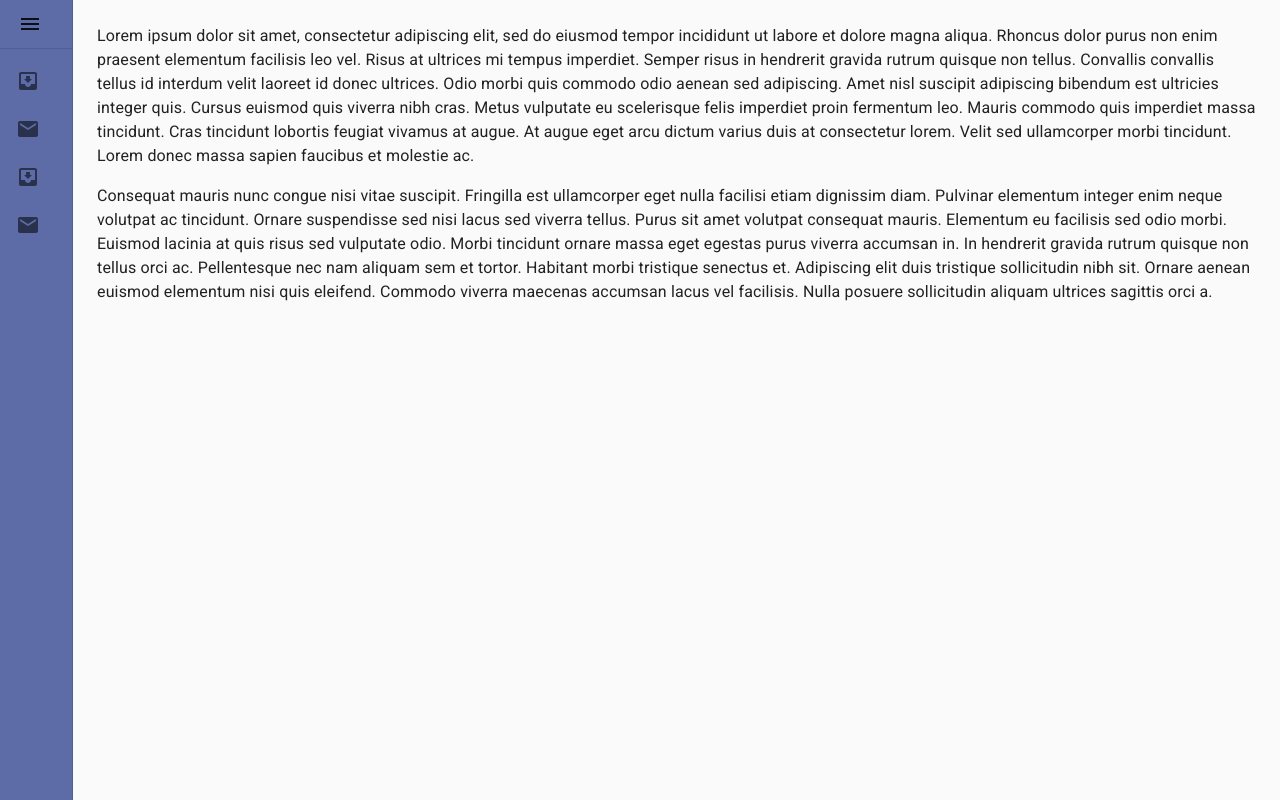
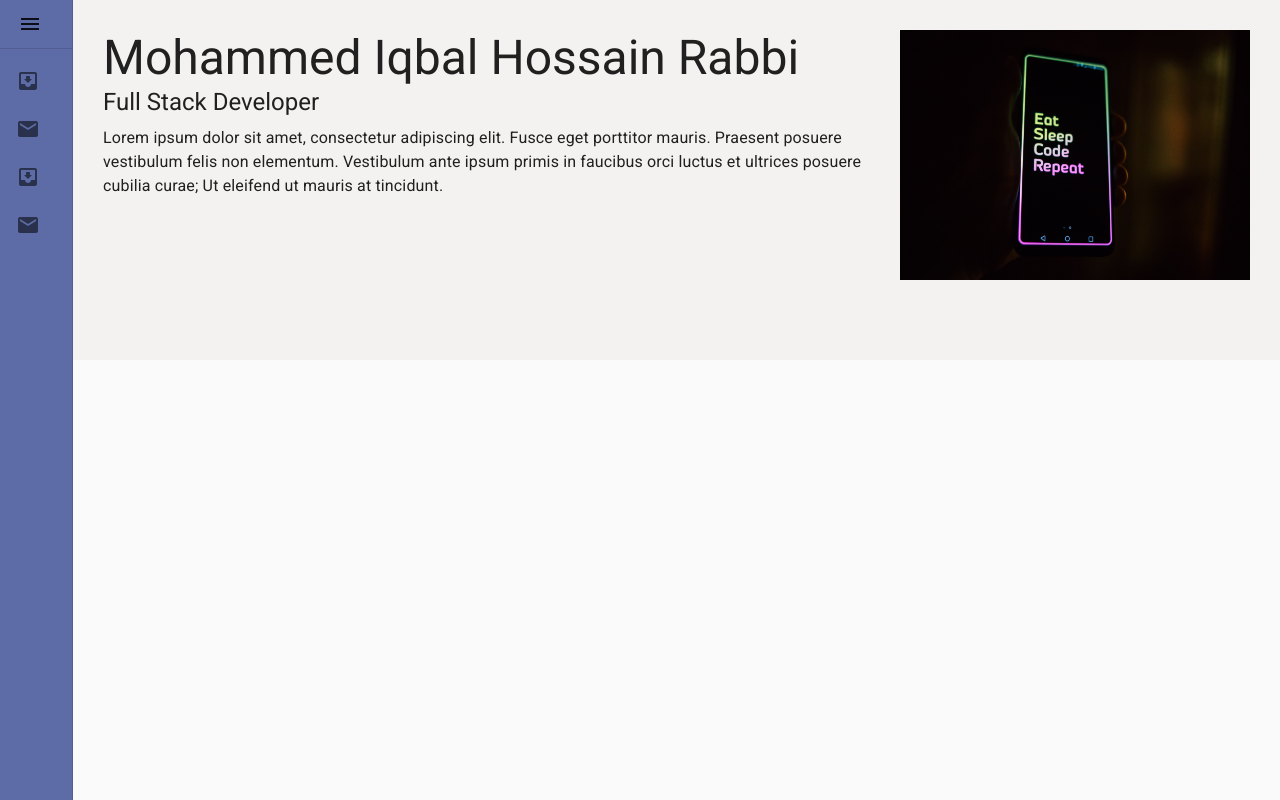
Before and after one commit to Rabbi-Iqbal/personal-app-frontend, a Next.js app: page / in a window 1280 px wide. Built offline with nearby package versions, Linux system fonts and the light colour scheme.

Commit message:
feat: About Me section added

```diff
--- /dev/null
+++ b/components/AboutMe.tsx
@@ -0,0 +1,33 @@
+import { Typography } from "@material-ui/core";
+import styles from "../styles/AboutMe.module.scss";
+
+const AboutMe = () => {
+  return (
+    <section className={styles.container}>
+      <div className={styles.split}>
+        <div className={styles.left}>
+          <Typography variant="h3">Mohammed Iqbal Hossain Rabbi</Typography>
+          <Typography variant="h5" gutterBottom>
+            Full Stack Developer
+          </Typography>
+          <Typography variant="body1">
+            Lorem ipsum dolor sit amet, consectetur adipiscing elit. Fusce eget
+            porttitor mauris. Praesent posuere vestibulum felis non elementum.
+            Vestibulum ante ipsum primis in faucibus orci luctus et ultrices
+            posuere cubilia curae; Ut eleifend ut mauris at tincidunt.
+          </Typography>
+        </div>
+        <div className={styles.right}>
+          <img
+            width="350px"
+            height="250px"
+            src="/roman-synkevych-vXInUOv1n84.jpg"
+            alt="Logo"
+          />
+        </div>
+      </div>
+    </section>
+  );
+};
+
+export default AboutMe;
--- a/components/SideBar.tsx
+++ b/components/SideBar.tsx
@@ -1,3 +1,4 @@
+import React from "react";
 import { Avatar } from "@material-ui/core";
 import LinkedInIcon from "@material-ui/icons/LinkedIn";
 import GitHubIcon from "@material-ui/icons/GitHub";
@@ -24,7 +25,7 @@ import ListItemIcon from "@material-ui/core/ListItemIcon";
 import ListItemText from "@material-ui/core/ListItemText";
 import InboxIcon from "@material-ui/icons/MoveToInbox";
 import MailIcon from "@material-ui/icons/Mail";
-import React from "react";
+import styles from "../styles/SideBar.module.scss";
 const drawerWidth = 300;
 
 const useStyles = makeStyles((theme: Theme) =>
@@ -61,7 +62,7 @@ const useStyles = makeStyles((theme: Theme) =>
     },
     drawerOpen: {
       backgroundColor: "#5D6BA7",
-      overflow:'hidden',
+      overflow: "hidden",
       width: drawerWidth,
       transition: theme.transitions.create("width", {
         easing: theme.transitions.easing.sharp,
@@ -91,7 +92,7 @@ const useStyles = makeStyles((theme: Theme) =>
     content: {
       flexGrow: 1,
       // marginTop: -50,
-      padding: theme.spacing(3),
+      // padding: theme.spacing(3),
     },
   })
 );
@@ -190,7 +191,9 @@ export default function SideBar(props) {
         {/* {open && ( */}
         <div style={{ width: "100%" }}>
           <div
-            className={open ? "container-open" : "container-close"}
+            className={
+              open ? styles["container-open"] : styles["container-close"]
+            }
             style={{
               display: "flex",
               flexDirection: "column",
--- a/package.json
+++ b/package.json
@@ -13,7 +13,8 @@
     "@material-ui/icons": "^4.11.2",
     "next": "10.2.2",
     "react": "17.0.2",
-    "react-dom": "17.0.2"
+    "react-dom": "17.0.2",
+    "sass": "^1.34.0"
   },
   "devDependencies": {
     "@types/react": "17.0.6",
--- a/pages/_app.tsx
+++ b/pages/_app.tsx
@@ -1,7 +1,6 @@
 import React from 'react';
 import type { AppProps } from 'next/app'
 import '../styles/globals.css'
-import '../components/SideBar.css'
 
 function MyApp({ Component, pageProps }: AppProps) {
 
--- a/pages/index.tsx
+++ b/pages/index.tsx
@@ -1,44 +1,16 @@
 import Head from "next/head";
 import Image from "next/image";
+import { Typography } from "@material-ui/core";
 import SideBar from "../components/SideBar";
+import AboutMe from "../components/AboutMe";
 import "@fontsource/roboto";
-import { Typography } from "@material-ui/core";
 
 export default function Home() {
   return (
     <div>
       <SideBar>
-        <div>
-          <Typography paragraph>
-            Lorem ipsum dolor sit amet, consectetur adipiscing elit, sed do
-            eiusmod tempor incididunt ut labore et dolore magna aliqua. Rhoncus
-            dolor purus non enim praesent elementum facilisis leo vel. Risus at
-            ultrices mi tempus imperdiet. Semper risus in hendrerit gravida
-            rutrum quisque non tellus. Convallis convallis tellus id interdum
-            velit laoreet id donec ultrices. Odio morbi quis commodo odio aenean
-            sed adipiscing. Amet nisl suscipit adipiscing bibendum est ultricies
-            integer quis. Cursus euismod quis viverra nibh cras. Metus vulputate
-            eu scelerisque felis imperdiet proin fermentum leo. Mauris commodo
-            quis imperdiet massa tincidunt. Cras tincidunt lobortis feugiat
-            vivamus at augue. At augue eget arcu dictum varius duis at
-            consectetur lorem. Velit sed ullamcorper morbi tincidunt. Lorem
-            donec massa sapien faucibus et molestie ac.
-          </Typography>
-          <Typography paragraph>
-            Consequat mauris nunc congue nisi vitae suscipit. Fringilla est
-            ullamcorper eget nulla facilisi etiam dignissim diam. Pulvinar
-            elementum integer enim neque volutpat ac tincidunt. Ornare
-            suspendisse sed nisi lacus sed viverra tellus. Purus sit amet
-            volutpat consequat mauris. Elementum eu facilisis sed odio morbi.
-            Euismod lacinia at quis risus sed vulputate odio. Morbi tincidunt
-            ornare massa eget egestas purus viverra accumsan in. In hendrerit
-            gravida rutrum quisque non tellus orci ac. Pellentesque nec nam
-            aliquam sem et tortor. Habitant morbi tristique senectus et.
-            Adipiscing elit duis tristique sollicitudin nibh sit. Ornare aenean
-            euismod elementum nisi quis eleifend. Commodo viverra maecenas
-            accumsan lacus vel facilisis. Nulla posuere sollicitudin aliquam
-            ultrices sagittis orci a.
-          </Typography>
+        <div style={{ padding: 30, backgroundColor: "#f4f1f1" }}>
+          <AboutMe />
         </div>
       </SideBar>
     </div>
--- /dev/null
+++ b/styles/AboutMe.module.scss
@@ -0,0 +1,17 @@
+.container {
+  min-height: 300px;
+  background-color: #f4f1f1;
+  .split {
+    display: flex;
+    .left {
+      max-width: 800px;
+      padding-right: 20px;
+    }
+    .right {
+      display: flex;
+      justify-content: center;
+      align-items: center;
+      flex: 1;
+    }
+  }
+}
--- a/components/SideBar.css
+++ b/styles/SideBar.module.scss
@@ -1,3 +1,4 @@
+
 @keyframes example {
   from {
   }
```
Also changed, not shown: public/roman-synkevych-vXInUOv1n84.jpg (added), 1 other file (tests, documents, lock files or other folders).
